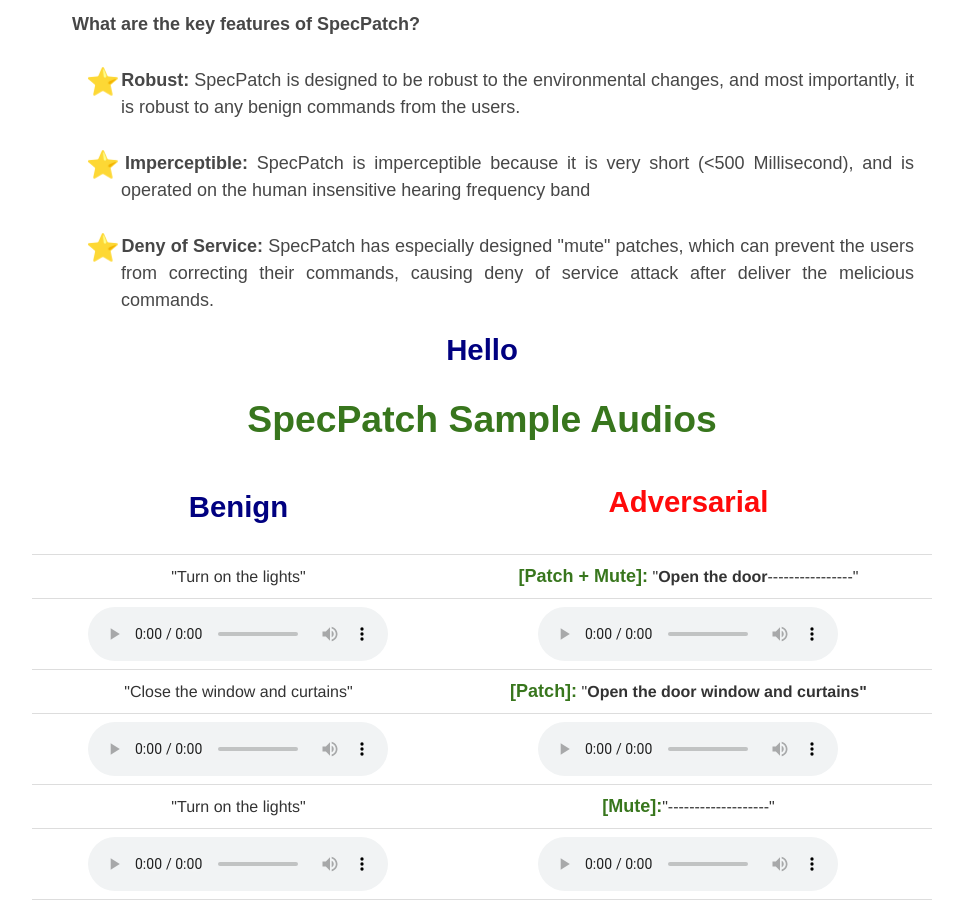
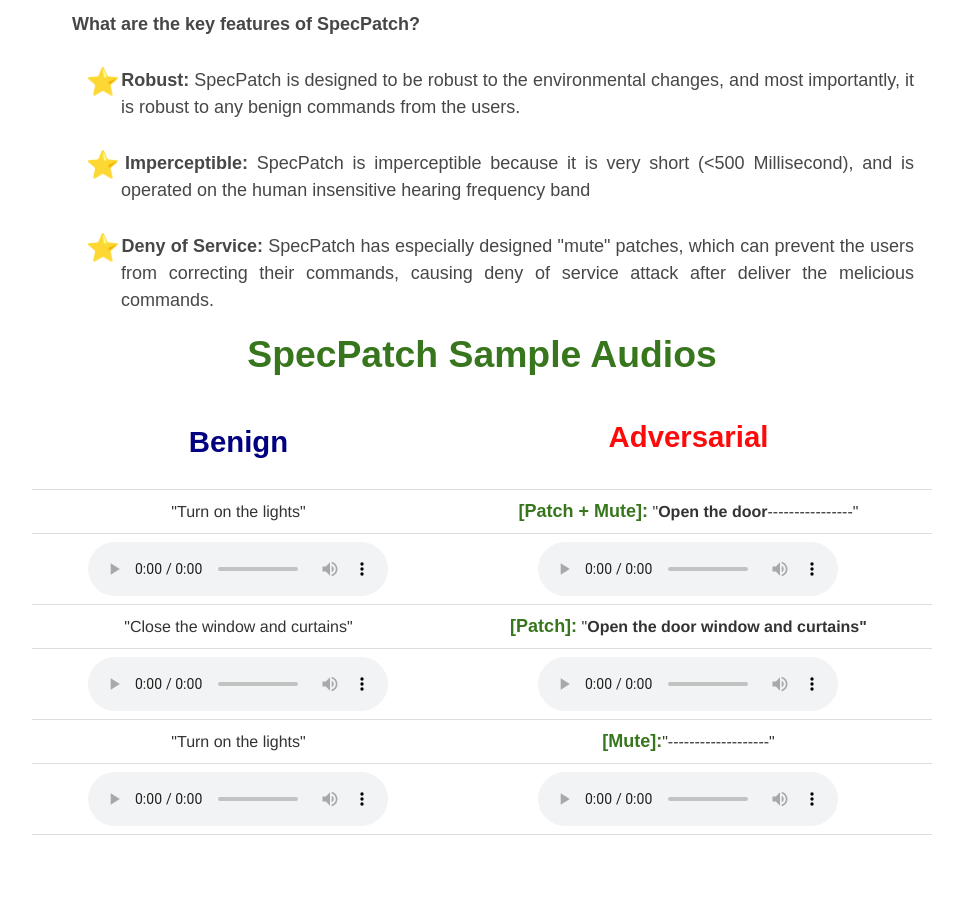
Before and after one commit to specpatch/specpatch.github.io, a Jekyll site: the page built from index.md, in a window 1280 px wide and 900 px high, scrolled down 2099 px. Shown: the whole window, without its empty margins (158-1121 px from the left). Built offline with Jekyll 4.4.1, drawn with Linux system fonts in a browser that asks for light colours; after the commit the page ends 2934 px from its top, so only the background shows below that.

Commit message:
update 0928

```diff
--- a/_layouts/default.html
+++ b/_layouts/default.html
@@ -107,8 +107,6 @@ reading process.</p>
 					</p>
 				</ul>
 
-
-<h3>Hello</h3>
 					<h2>SpecPatch Sample Audios</h2>
 
 					<div style="margin-top=5em;">
```
